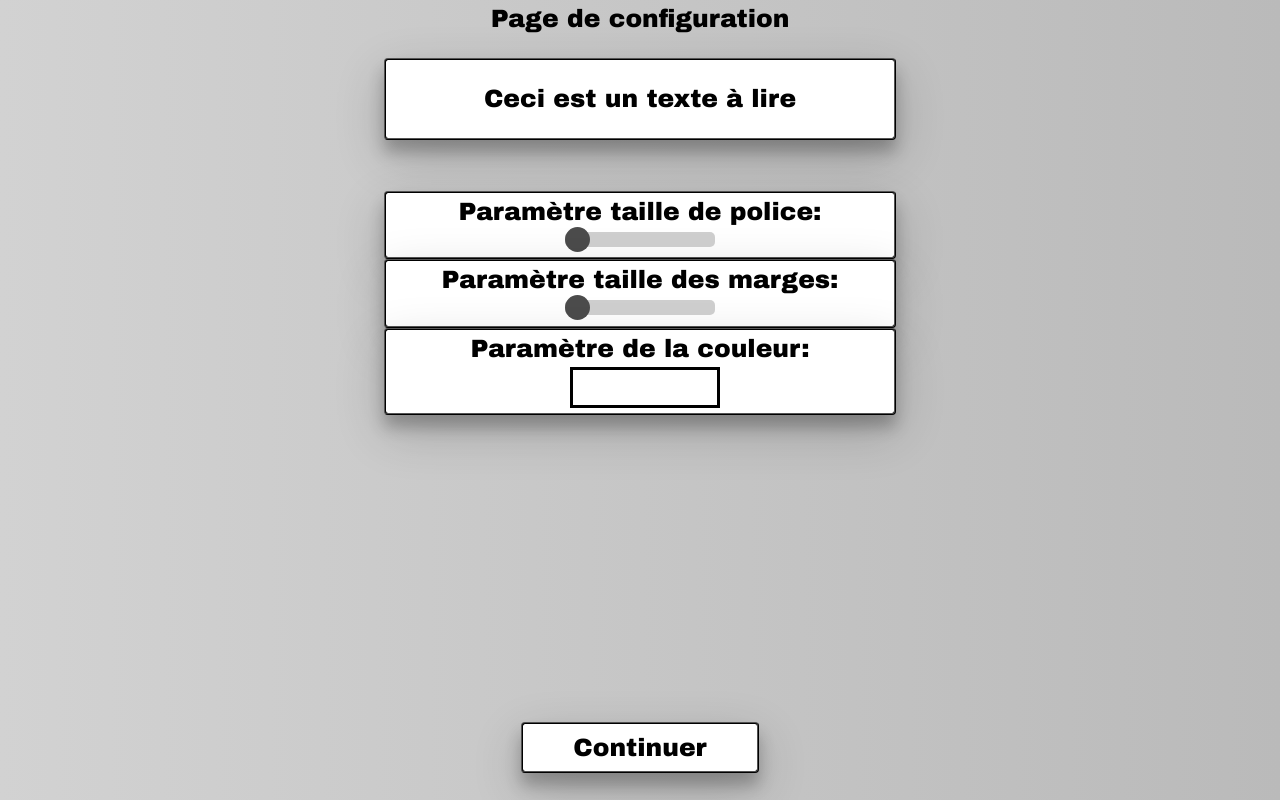
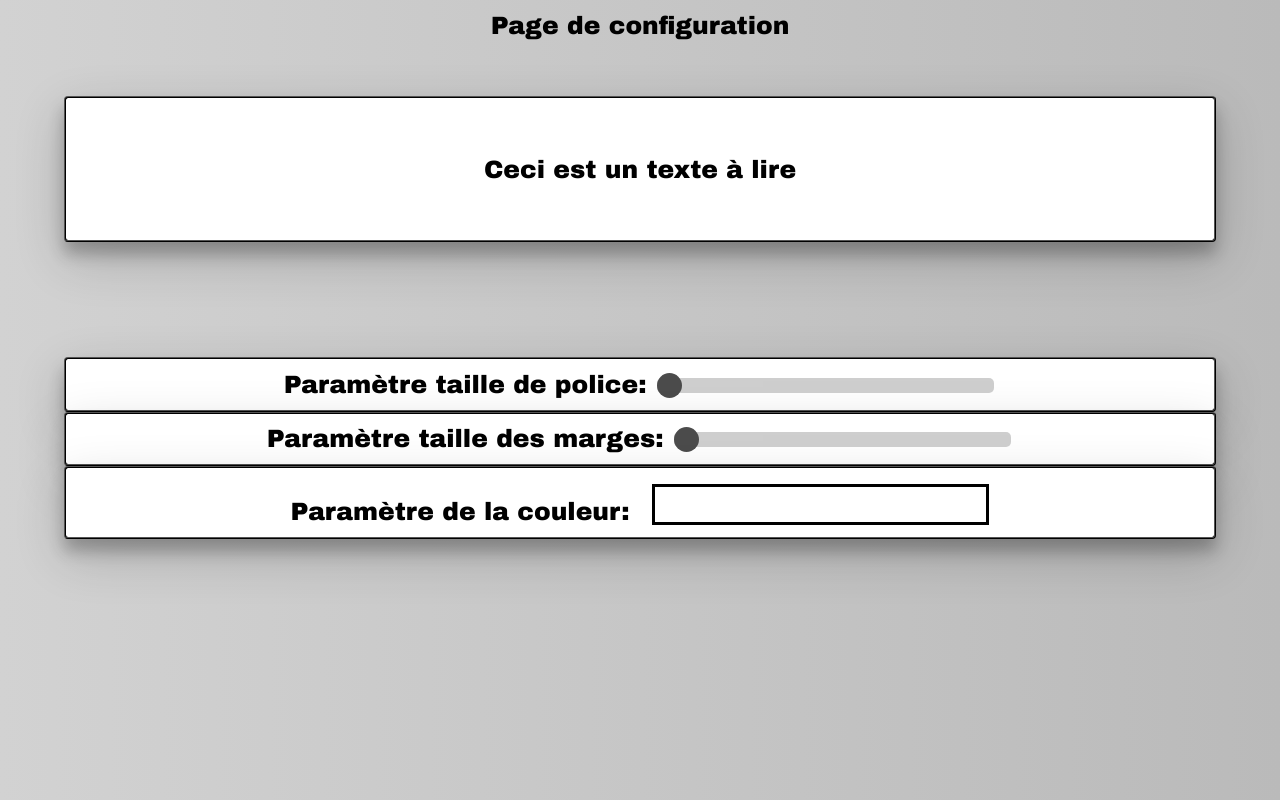
Before and after one commit to 2019-2020-ps6/2019-2020-ps6-rendu-tootiredtowork, an Angular app: page /configuration in a window 1280 px wide. Shown: the top 800 px of the page. Built offline with nearby package versions, Linux system fonts and the light colour scheme.

Commit message:
fin implementation marge

```diff
--- a/src/app/configuration/configuration.component.html
+++ b/src/app/configuration/configuration.component.html
@@ -1,12 +1,14 @@
-<div [ngStyle]="{'font-size': defaultFontSize+'px','margin-size':configService.marginSize+'%', 'color':'#'+defaultText}" class=container>
+<div [ngStyle]="{'font-size': defaultFontSize+'px','margin-size':configService.marginSize+'%', 'color':'#'+defaultText, 'margin':' 0% '+configService.marginSize+'%'}" class=container>
     <div id="titre" > Page de configuration </div>
     <div [ngStyle]="{'font-size': configService.fontSize+'px' ,'margin-size':configService.marginSize+'%','background': '#'+configService.boxe, 'color':'#'+configService.text}"  class=labelCard id="exemple">Ceci est un texte à lire</div>
+</div>
+<div [ngStyle]="{'font-size': defaultFontSize+'px','margin-size':configService.marginSize+'%', 'color':'#'+defaultText, 'margin':' 0% '+defaultMarginSize+'%'}" class=container>
     <div id="parametres" >
         <div class="labelCard parametre" [ngStyle]="{'background':'#'+defaultBoxe}">Paramètre taille de police:
             <input class=slider onkeypress="return false" type="range" min="25" max="50" [ngStyle]="{'background':'#'+defaultBackground}" [(ngModel)]="configService.fontSize">
         </div>
         <div class="labelCard parametre" [ngStyle]="{'background':'#'+defaultBoxe}">Paramètre taille des marges:
-            <input class=slider onkeypress="return false" type="range" min="40" max="100" [ngStyle]="{'background':'#'+defaultBackground}" [(ngModel)]="configService.marginSize">
+            <input class=slider onkeypress="return false" type="range" min="5" max="30" [ngStyle]="{'background':'#'+defaultBackground}" [(ngModel)]="configService.marginSize">
         </div>
         <div class="labelCard parametre" [ngStyle]="{'background':'#'+defaultBoxe}">Paramètre de la couleur:<app-colorpicker></app-colorpicker>
         </div>
--- a/src/app/quizzes/edit-quiz/edit-quiz.component.html
+++ b/src/app/quizzes/edit-quiz/edit-quiz.component.html
@@ -1,4 +1,4 @@
-<div class=container [ngStyle]="{'font-size': configService.fontSize+'px'}">
+<div class=container [ngStyle]="{'font-size': configService.fontSize+'px', 'margin':' 0% '+configService.marginSize+'%'}">
     <div class=nav>
         <div class=box id="box1">
             <i class="fas fa-caret-left fa-2x" routerLink="/edittheme"></i>
--- a/src/app/quizzes/quiz-game/quiz-game.component.html
+++ b/src/app/quizzes/quiz-game/quiz-game.component.html
@@ -1,3 +1,3 @@
-<div class="quiz" [ngStyle]="{'font-size': configService.fontSize+'px'}">
+<div class="quiz" [ngStyle]="{'font-size': configService.fontSize+'px', 'margin':' 0% '+configService.marginSize+'%'}">
     <app-question [question]="current" (answered)="answered($event)"></app-question>
 </div>
--- a/src/app/quizzes/quiz-list/quiz-list.component.html
+++ b/src/app/quizzes/quiz-list/quiz-list.component.html
@@ -1,4 +1,4 @@
-<div class=container [ngStyle]="{'font-size': configService.fontSize+'px','margin-size':configService.marginSize+'%','color': '#'+configService.text}">
+<div class=container [ngStyle]="{'font-size': configService.fontSize+'px','margin-size':configService.marginSize+'%','color': '#'+configService.text, 'margin':' 0% '+configService.marginSize+'%'}">
     <div class=nav>
         <div class=box id="box1">
             <button class=button [ngStyle]="{'font-size': configService.fontSize+'px','margin-size':configService.marginSize+'%','background': '#'+configService.boxe,'color': '#'+configService.text}" routerLink="/edittheme">Mode Création</button>
--- a/src/app/results/result/result.component.html
+++ b/src/app/results/result/result.component.html
@@ -1,4 +1,4 @@
-<div class=container [ngStyle]="{'font-size': configService.fontSize+'px'}">
+<div class=container [ngStyle]="{'font-size': configService.fontSize+'px', 'margin':' 0% '+configService.marginSize+'%'}">
     <div class=labelCard id="label" [ngStyle]="{'background': '#'+configService.boxe,'color': '#'+configService.text}">
         Votre score est de : {{ game.score }} sur {{ game.quiz.questions.length }}
     </div>
--- a/src/app/review/review.component.html
+++ b/src/app/review/review.component.html
@@ -1,4 +1,4 @@
-<div class=container [ngStyle]="{'font-size': configService.fontSize+'px','color': '#'+configService.text,'margin-size':configService.marginSize+'%'}">
+<div class=container [ngStyle]="{'font-size': configService.fontSize+'px','color': '#'+configService.text, 'margin':' 0% '+configService.marginSize+'%'}">
     <div class=labelCard id="question" [ngStyle]="{'font-size': configService.fontSize+'px','background': '#'+configService.boxe,'color': '#'+configService.text,'margin-size':configService.marginSize+'%'}">
         <div>Question :</div>
         <div>{{ current.label }}</div>
--- a/src/app/themes/edit-theme/edit-theme.component.html
+++ b/src/app/themes/edit-theme/edit-theme.component.html
@@ -1,4 +1,4 @@
-<div class=container>
+<div class=container [ngStyle]="{'margin':' 0% '+configService.marginSize+'%'}">
     <div class=nav>
         <div class=box id="box1">
             <button class=button [ngStyle]="{'font-size': configService.fontSize+'px','background': '#'+configService.boxe,'color': '#'+configService.text}" routerLink="/quizlist">Quitter</button>
--- a/src/services/configuration.service.ts
+++ b/src/services/configuration.service.ts
@@ -15,6 +15,6 @@ export class ConfigurationService {
         this.background = "bababa";
         this.boxe ="ffffff";
         this.text ="000000";
-        this.marginSize= 40;
+        this.marginSize= 5;
     }
 }
--- a/src/styles.scss
+++ b/src/styles.scss
@@ -27,8 +27,7 @@ body {
 }
 
 .container {
-    margin-left: 30%;
-    margin-right: 30%;
+    margin: 0% 30%;
 }
 
 .button {
```
